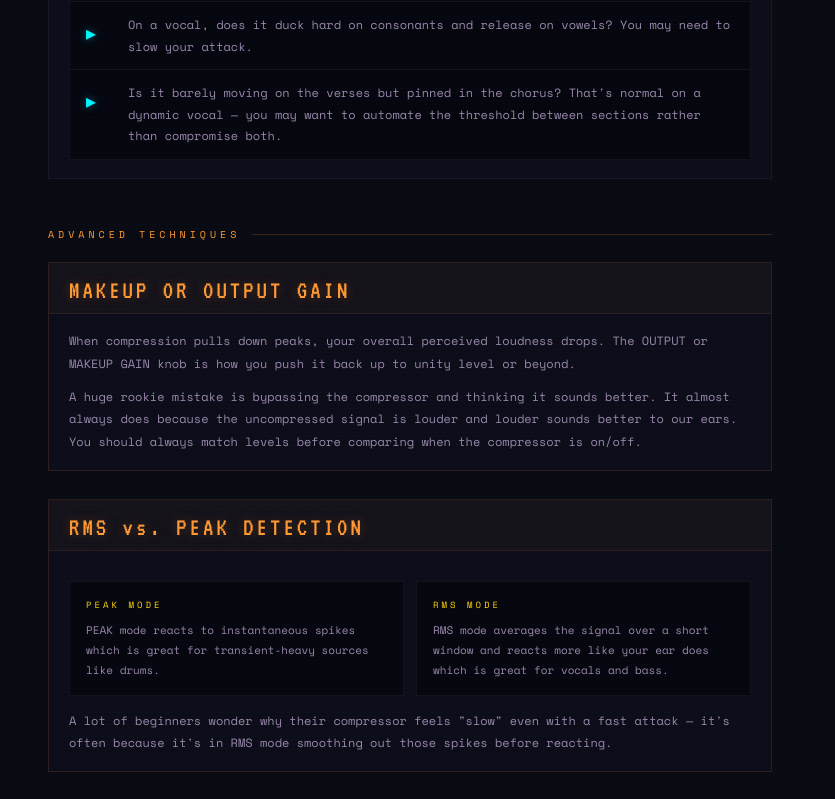
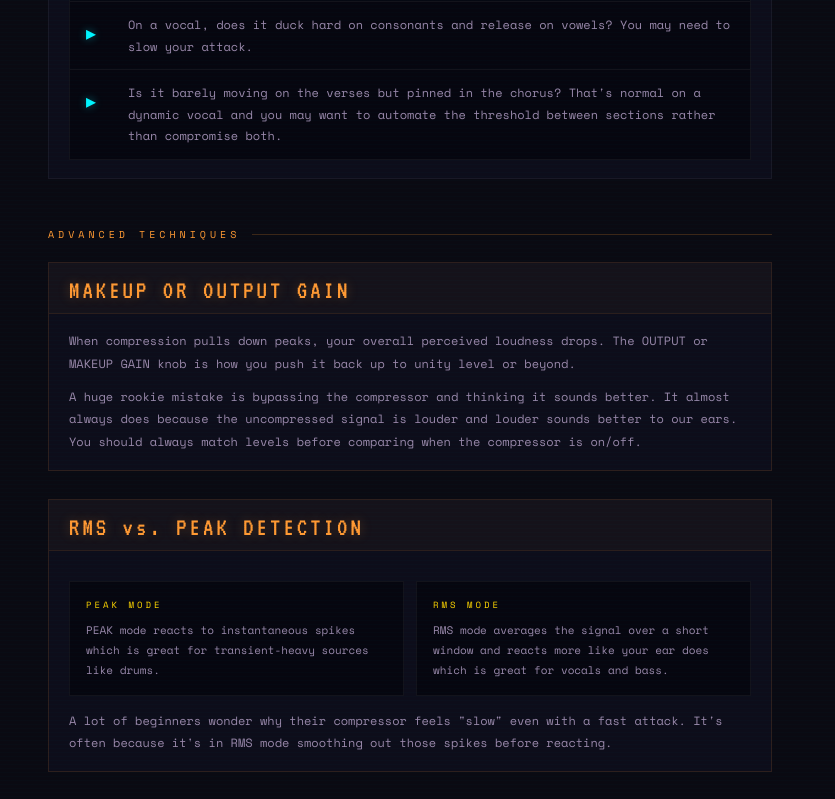
Before and after one commit to Ahlers94/carl-william-music, a Jekyll site: the page built from compression.html, in a window 1280 px wide and 1400 px high, scrolled down 3132 px. Shown: the part 176-975 px from the top of the window, without its empty margins (0-835 px from the left). Built offline with Jekyll 4.4.1, drawn with Linux system fonts in a browser that asks for light colours; some of the changed text lies outside the part shown.

Commit message:
Update compression.html

```diff
--- a/compression.html
+++ b/compression.html
@@ -1,6 +1,6 @@
 ---
 layout: default
-title: Compression — Theory
+title: Compression Theory
 description: A complete guide to compression controls and advanced techniques
 permalink: /compression.html
 nav: compression
@@ -10,7 +10,7 @@
 
   <div class="article-eyebrow">Theory</div>
   <h1 class="article-title">COMPRESSION</h1>
-  <p class="article-subtitle">A complete guide — from the controls to advanced techniques</p>
+  <p class="article-subtitle">A complete guide from controls to advanced techniques</p>
 
   <!-- INTRO -->
   <div class="intro-block">
@@ -183,7 +183,7 @@
           </div>
           <div class="meter-tip">
             <span class="meter-tip-icon info">▸</span>
-            <span>Is it barely moving on the verses but pinned in the chorus? That's normal on a dynamic vocal — you may want to automate the threshold between sections rather than compromise both.</span>
+            <span>Is it barely moving on the verses but pinned in the chorus? That's normal on a dynamic vocal and you may want to automate the threshold between sections rather than compromise both.</span>
           </div>
         </div>
       </div>
@@ -222,7 +222,7 @@
             <p>RMS mode averages the signal over a short window and reacts more like your ear does which is great for vocals and bass.</p>
           </div>
         </div>
-        <p style="margin-top: 14px;">A lot of beginners wonder why their compressor feels "slow" even with a fast attack — it's often because it's in RMS mode smoothing out those spikes before reacting.</p>
+        <p style="margin-top: 14px;">A lot of beginners wonder why their compressor feels "slow" even with a fast attack. It's often because it's in RMS mode smoothing out those spikes before reacting.</p>
       </div>
     </div>
 
```
